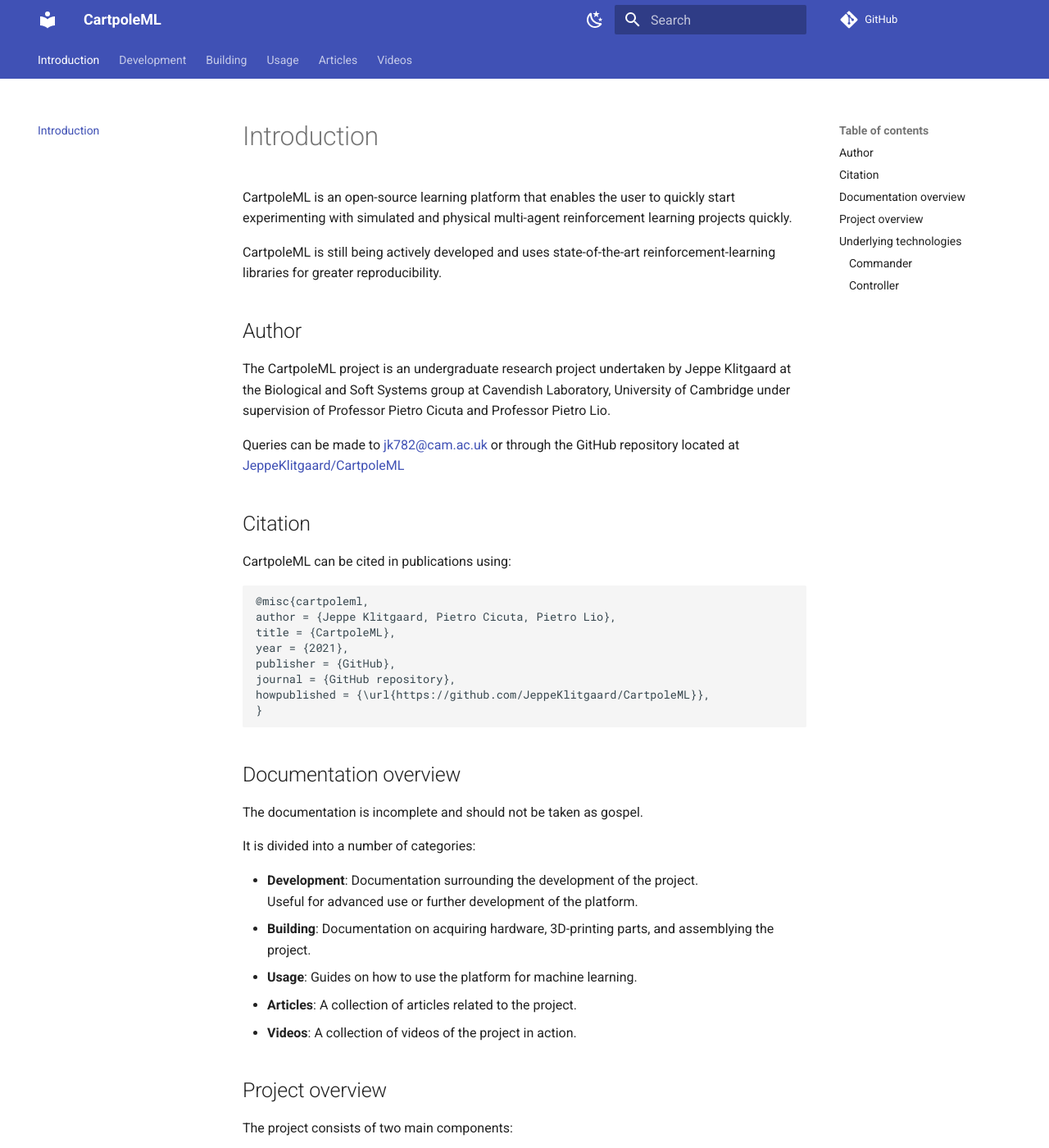
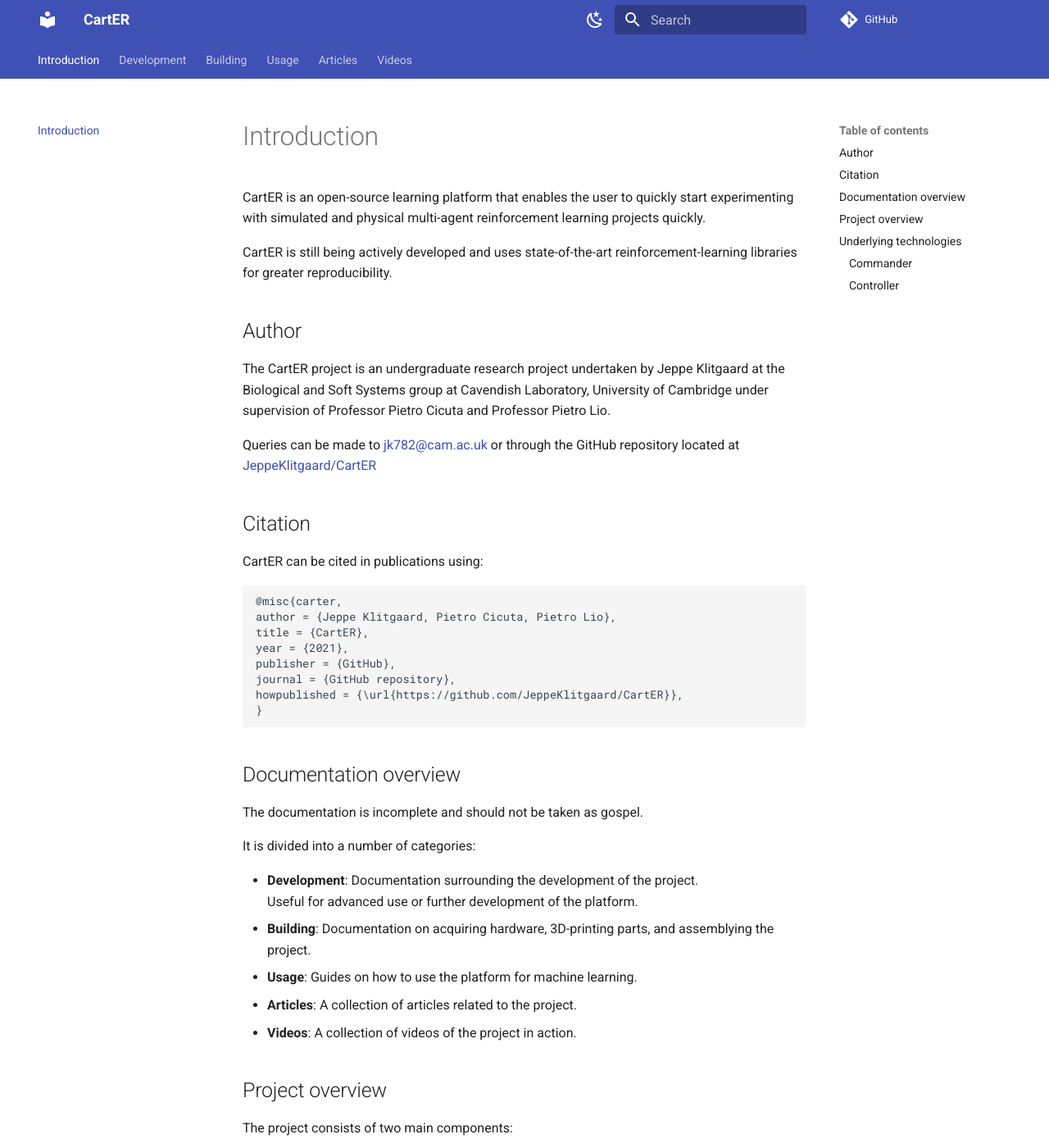
Before and after one commit to JeppeKlitgaard/CartER, an MkDocs documentation site: the page built from docs/index.md, in a window 1280 px wide and 1400 px high. Shown: the whole window at 82% size. Built offline with MkDocs 1.6.1 and Material for MkDocs 9.7.7, drawn with Linux system fonts in a browser that asks for light colours; comment, search, counter and statistics services are not loaded; some of the changed text lies outside the part shown.

Commit message:
Refactor: Rename project to CartER

```diff
--- a/docs/index.md
+++ b/docs/index.md
@@ -1,32 +1,32 @@
 # Introduction
 
-CartpoleML is an open-source learning platform that enables the user to quickly
+CartER is an open-source learning platform that enables the user to quickly
 start experimenting with simulated and physical multi-agent reinforcement learning
 projects quickly.
 
-CartpoleML is still being actively developed and uses state-of-the-art
+CartER is still being actively developed and uses state-of-the-art
 reinforcement-learning libraries for greater reproducibility.
 
 ## Author
 
-The CartpoleML project is an undergraduate research project undertaken by Jeppe Klitgaard
+The CartER project is an undergraduate research project undertaken by Jeppe Klitgaard
 at the Biological and Soft Systems group at Cavendish Laboratory, University of Cambridge
 under supervision of Professor Pietro Cicuta and Professor Pietro Lio.
 
 Queries can be made to [jk782@cam.ac.uk](mailto:jk782@cam.ac.uk) or through the GitHub
-repository located at [JeppeKlitgaard/CartpoleML](https://github.com/JeppeKlitgaard/CartpoleML)
+repository located at [JeppeKlitgaard/CartER](https://github.com/JeppeKlitgaard/CartER)
 
 ## Citation
 
-CartpoleML can be cited in publications using:
+CartER can be cited in publications using:
 
-    @misc{cartpoleml,
+    @misc{carter,
     author = {Jeppe Klitgaard, Pietro Cicuta, Pietro Lio},
-    title = {CartpoleML},
+    title = {CartER},
     year = {2021},
     publisher = {GitHub},
     journal = {GitHub repository},
-    howpublished = {\url{https://github.com/JeppeKlitgaard/CartpoleML}},
+    howpublished = {\url{https://github.com/JeppeKlitgaard/CartER}},
     }
 
 ## Documentation overview
@@ -53,7 +53,7 @@
 
 ## Underlying technologies
 
-CartpoleML uses the following underlying technologies.
+CartER uses the following underlying technologies.
 
 ### Commander
 
--- a/mkdocs.yml
+++ b/mkdocs.yml
@@ -1,4 +1,4 @@
-site_name: CartpoleML
+site_name: CartER
 
 nav:
   - 'index.md'
@@ -21,7 +21,7 @@
 
   - Articles:
     - 'articles/index.md'
-    - 'articles/introducing_cartpoleml.md'
+    - 'articles/introducing_carter.md'
 
   - Videos:
     - 'videos/index.md'
@@ -49,7 +49,7 @@
         icon: material/weather-sunny
         name: Switch to light mode
 
-repo_url: https://github.com/JeppeKlitgaard/CartpoleML
+repo_url: https://github.com/JeppeKlitgaard/CartER
 
 plugins:
   - search:
--- a/pyproject.toml
+++ b/pyproject.toml
@@ -1,6 +1,6 @@
 # Poetry
 [tool.poetry]
-name = "cartpoleml"
+name = "carter"
 version = "0.1.0"
 description = "Machine Learning of Inverted Pendula"
 authors = ["Jeppe Klitgaard <jk782@cam.ac.uk>"]
@@ -52,7 +52,7 @@
 typing-extensions = "^3.10.0"
 
 [tool.poetry.scripts]
-cartpoleml = "commander.cli:run"
+carter = "commander.cli:run"
 
 # Mypy
 [tool.mypy]
```
Also changed, not shown: README.md (+5 -5 lines), docs/articles/introducing_carter.md (added, +15 -0 lines), docs/articles/introducing_cartpoleml.md (deleted, +0 -1 lines), docs/development/cli.md (+1 -1 lines), docs/development/installation.md (+6 -6 lines), 6 other files.
